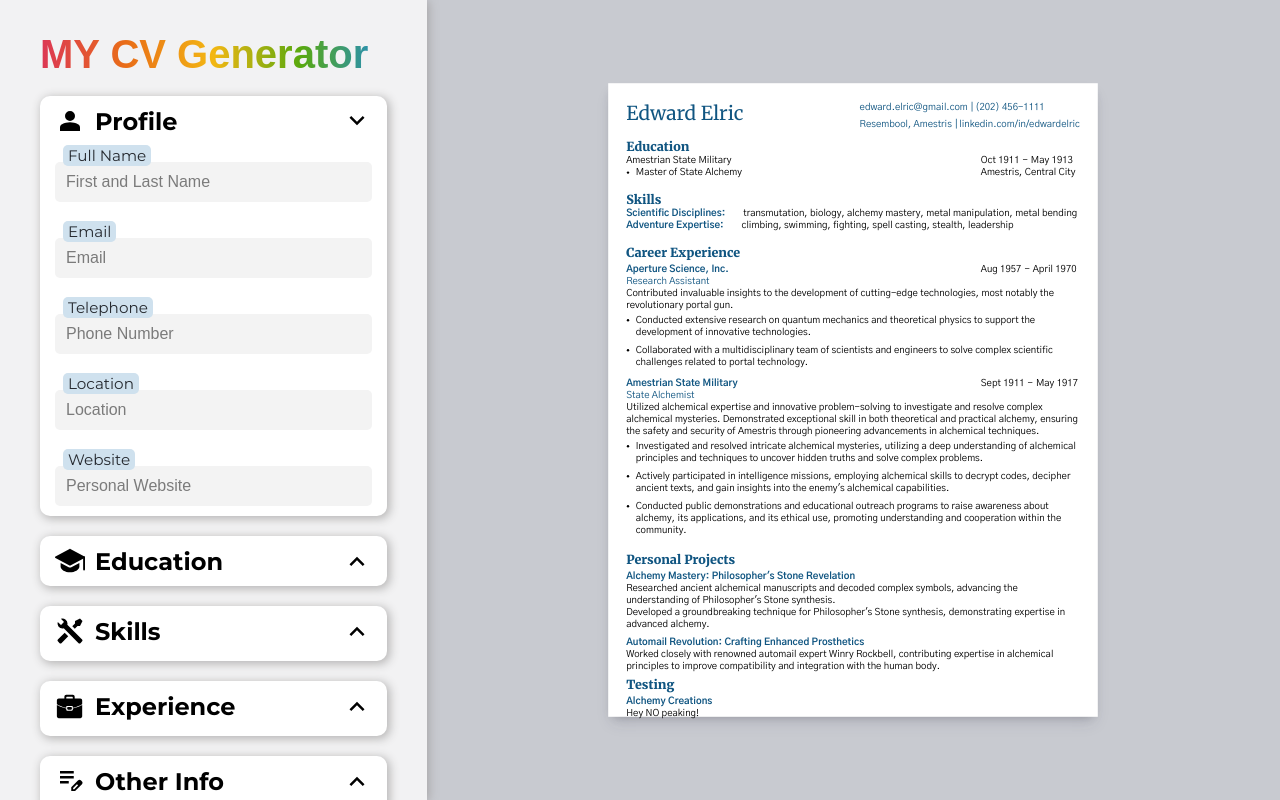
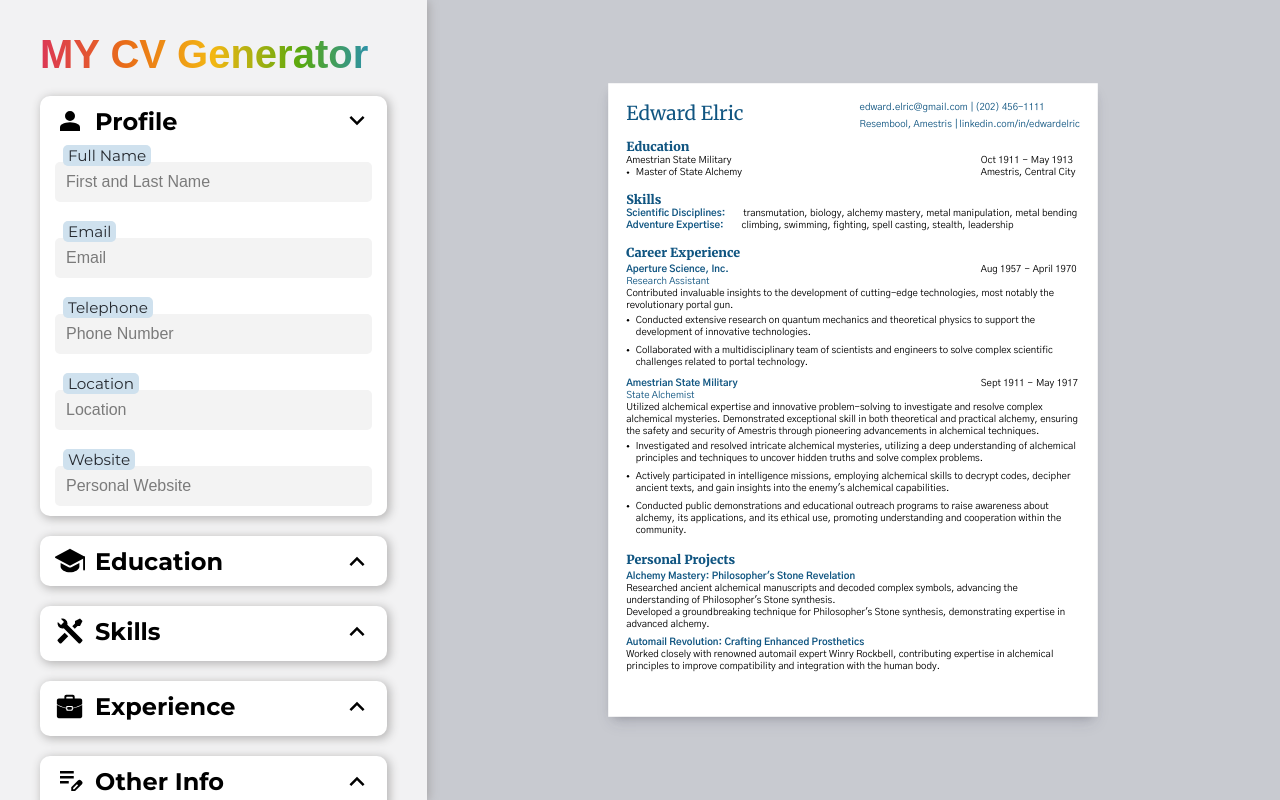
Before and after one commit to NovaCat35/cv-generator, a React (Vite) app: page / in a window 1280 px wide. Built offline with nearby package versions, Linux system fonts and the light colour scheme; a web font is replaced by a local one.

Commit message:
Add minor changes

```diff
--- a/src/App.tsx
+++ b/src/App.tsx
@@ -191,18 +191,15 @@ function App() {
 	const [additionalInfo, setAdditionalInfo] = useState<AdditionalInfo>({
 		categories: [
 			{ id: "cat1", header: "Personal Projects" },
-			{ id: "cat2", header: "Testing" },
 		],
 		subHeaders: [
 			{ id: "sub1", categoryId: "cat1", headerName: "Alchemy Mastery: Philosopher's Stone Revelation", bulletPointIds: ['hol3', 'fed'] },
 			{ id: "sub2", categoryId: "cat1", headerName: "Automail Revolution: Crafting Enhanced Prosthetics", bulletPointIds: ['see3'] },
-			{ id: "s3b3", categoryId: "cat2", headerName: "Alchemy Creations", bulletPointIds: ['asdf']},
 		],
 		bulletPoints: [
 			{ id: "hol3", subHeaderId: "sub1", bulletPoint: "Researched ancient alchemical manuscripts and decoded complex symbols, advancing the understanding of Philosopher's Stone synthesis." },
 			{ id: "fed", subHeaderId: "sub1", bulletPoint: "Developed a groundbreaking technique for Philosopher's Stone synthesis, demonstrating expertise in advanced alchemy." },
 			{ id: "see3", subHeaderId: "sub2", bulletPoint: "Worked closely with renowned automail expert Winry Rockbell, contributing expertise in alchemical principles to improve compatibility and integration with the human body." },
-			{ id: "asdf", subHeaderId: "s3b3", bulletPoint: "Hey NO peaking!" },
 		],
 	});
 
```
Also changed, not shown: 1 other file (tests, documents, lock files or other folders).
